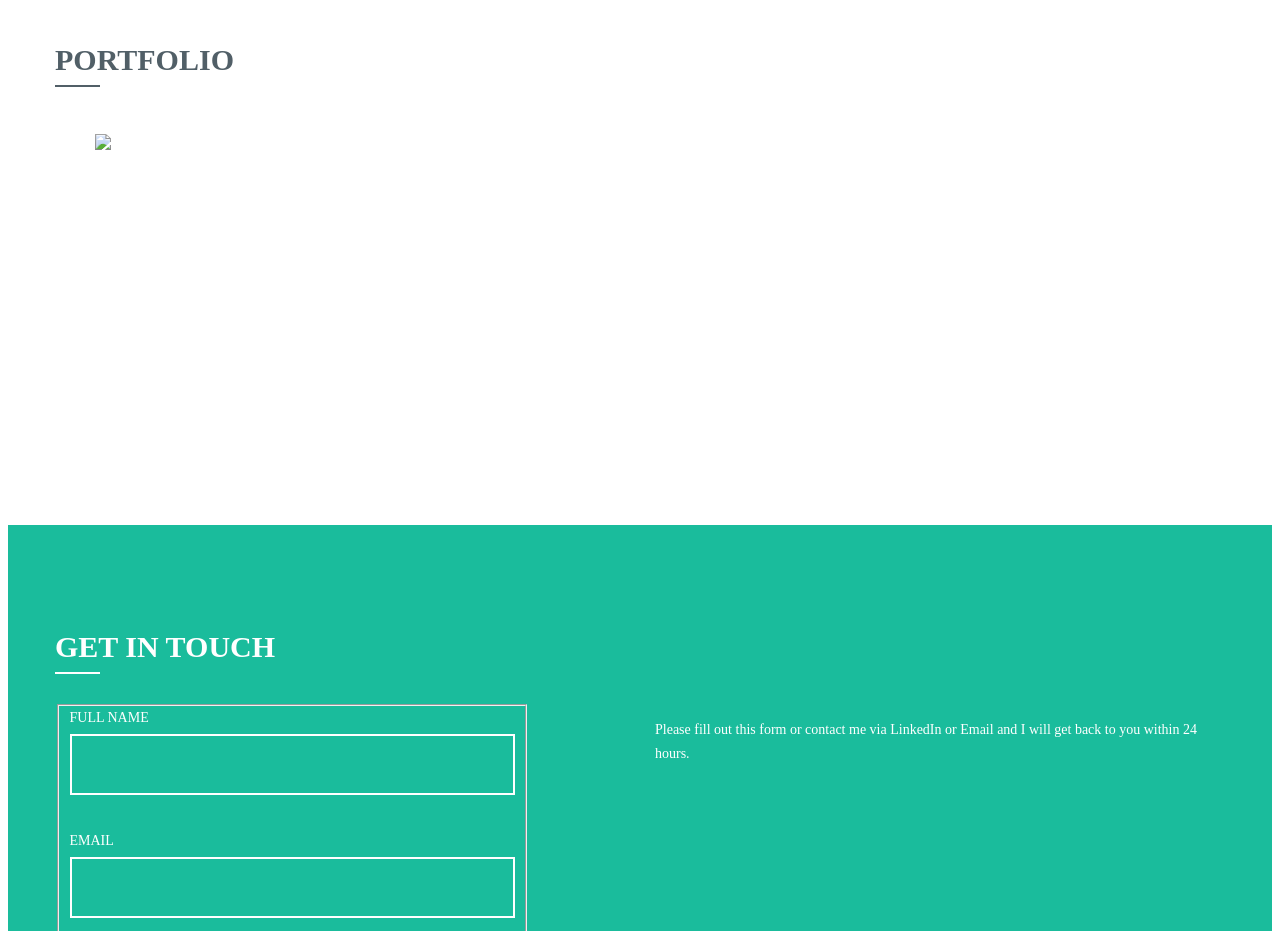
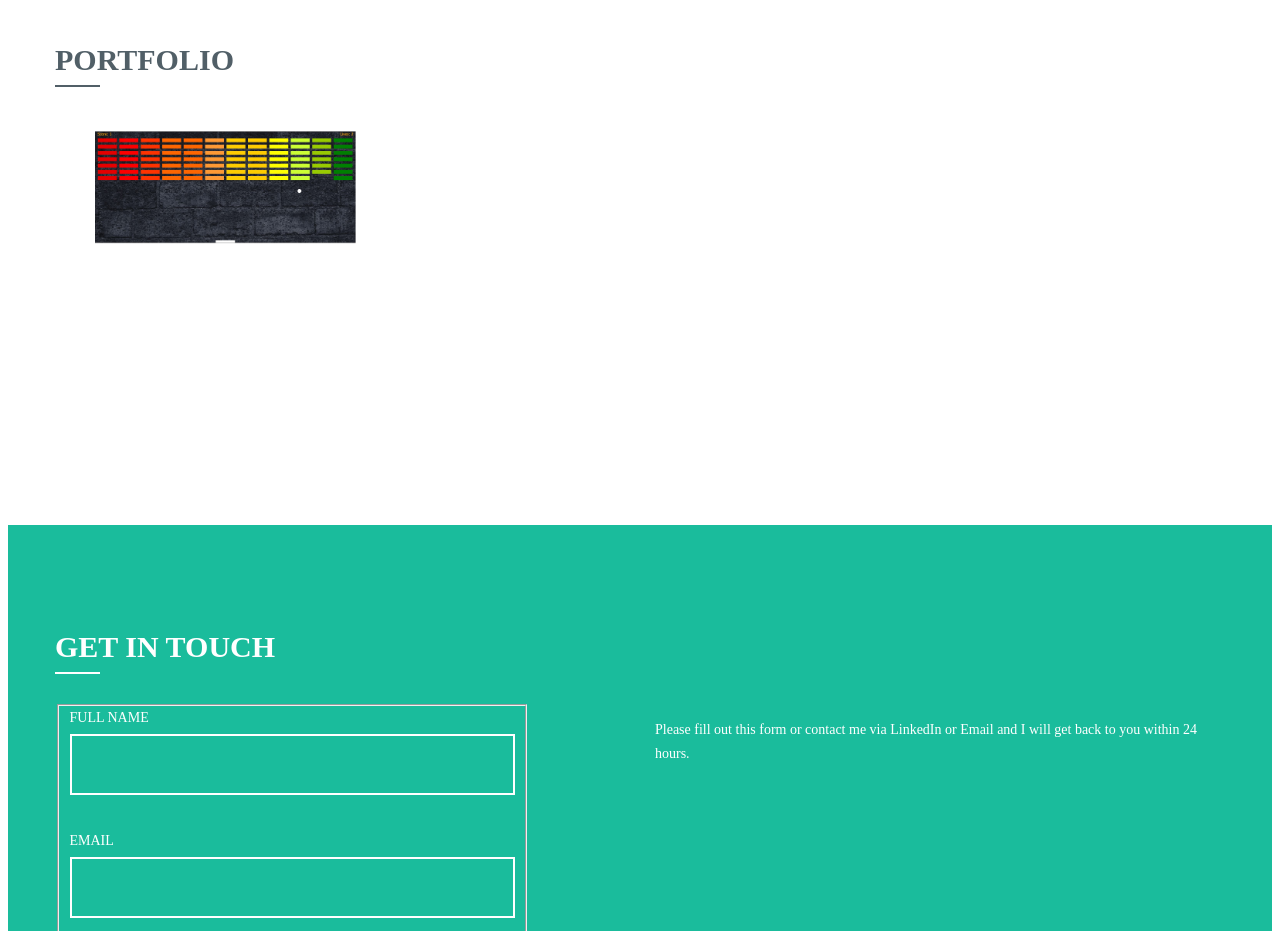
Before and after one commit to Afraa7/Afraa7.github.io, a plain HTML site: page index.html in a window 1280 px wide. Shown: the part 2060-2991 px from the top of the page. Drawn offline with Linux system fonts and the light colour scheme; a script that the page names is missing.

Commit message:
Update index.html

```diff
--- a/index.html
+++ b/index.html
@@ -71,7 +71,7 @@
 
 				<div class="section-content">
 					<ul class="portfolio-list">
-						<li class="portfolio-item"><a href="brickBreakerGame/Game.html"><img src="images/brickbreakerimg.jpg"></a></li>
+						<li class="portfolio-item"><a href="brickBreakerGame/Game.html"><img src="brickbreakerimg.jpg"></a></li>
 
 					</ul>
 				</div>
```
